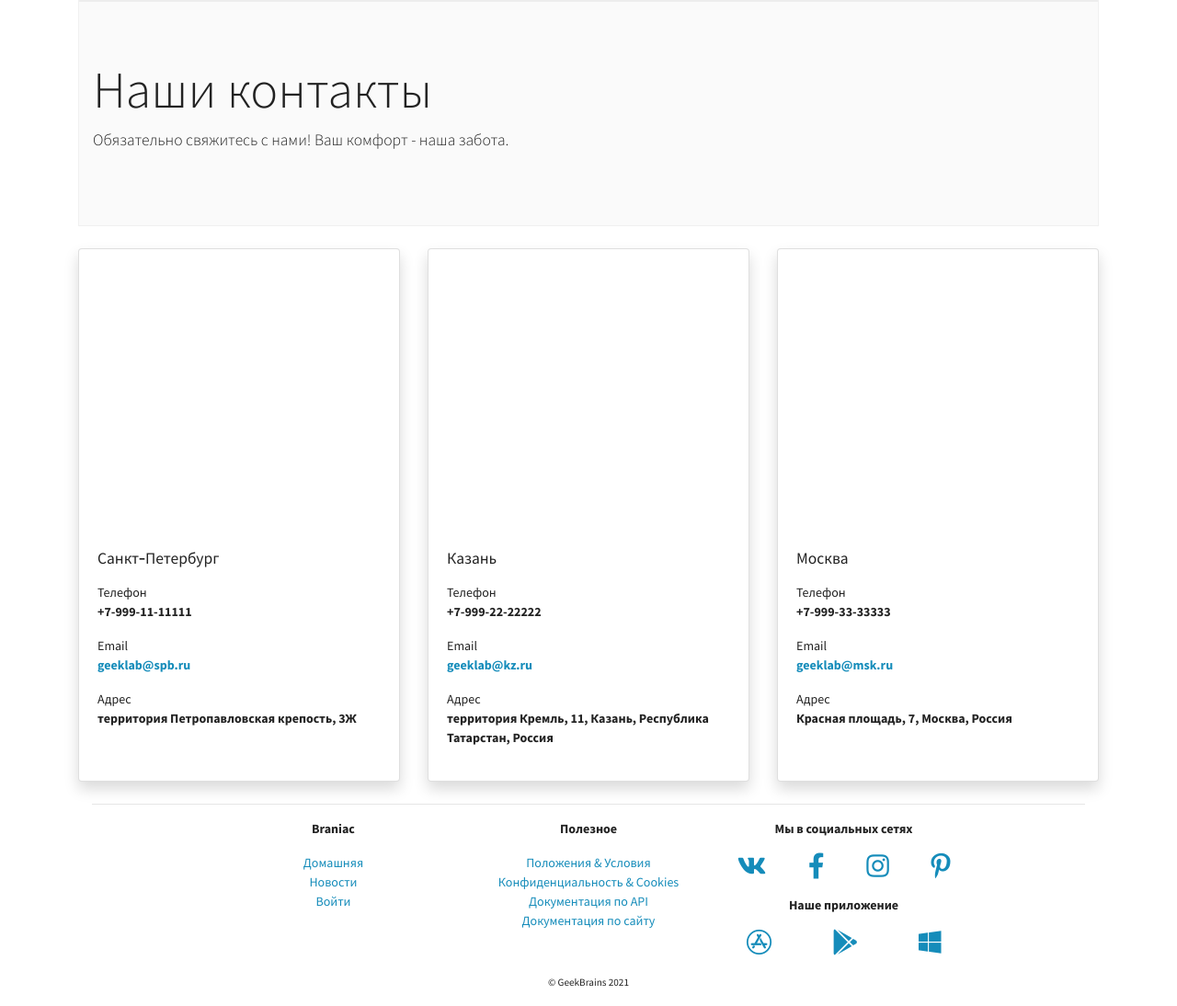
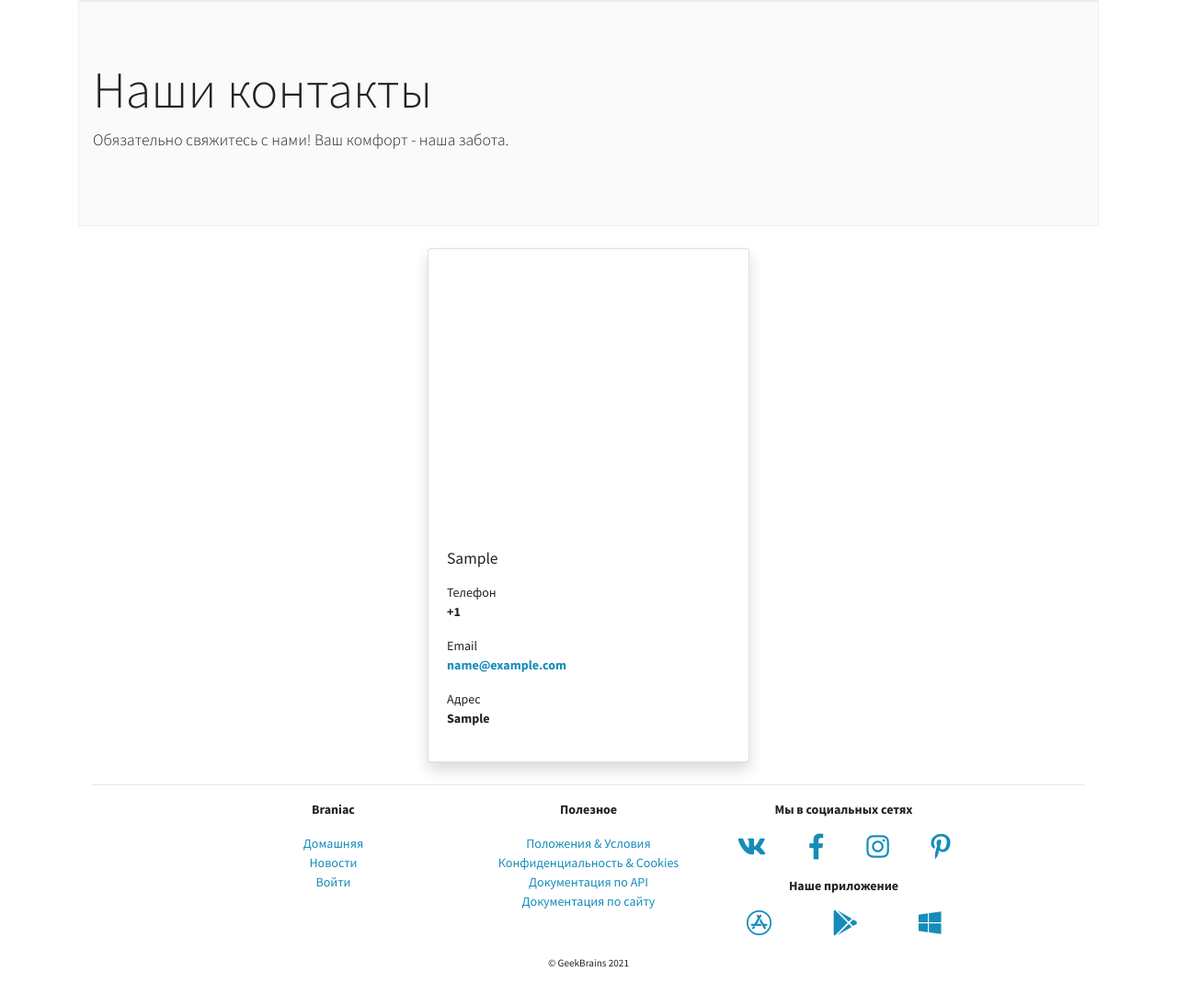
Before and after one commit to HappySeien/DjangoBasic, a Django app: page /mainapp/contacts/ in a window 1280 px wide. Shown: the part 94-1188 px from the top of the page at 92% size. After the commit the page ends 1146 px from the top, so only its background shows below. Run offline with Django 4.2, Linux system fonts and the light colour scheme; tables that the repository leaves empty hold one stand-in row (values such as "Sample post"); some libraries are stand-ins or nearby versions.

Commit message:
lesson-4 hw progress 3
Multi-line description of commit,
feel free to be detailed.

[Ticket: X]

```diff
--- a/my_project/config/settings.py
+++ b/my_project/config/settings.py
@@ -39,6 +39,7 @@ INSTALLED_APPS = [
     'django.contrib.messages',
     'django.contrib.staticfiles',
 
+    'markdownify.apps.MarkdownifyConfig',
     'mainapp',
 ]
 
--- a/my_project/mainapp/templates/mainapp/base.html
+++ b/my_project/mainapp/templates/mainapp/base.html
@@ -9,7 +9,13 @@
 
     {% include 'mainapp/includes/inc_css.html' %}
 
-    <title>Welcome to Braniac!</title>
+    <title>
+        {% block title %}
+
+        Welcome to Braniac!
+
+        {% endblock title %}
+    </title>
 </head>
 
 <body>
--- a/my_project/mainapp/templates/mainapp/contacts.html
+++ b/my_project/mainapp/templates/mainapp/contacts.html
@@ -24,12 +24,12 @@
   <div class="col-sm-6 col-md-6 col-lg-4 pb-2">
     <div class="card h-100 shadow">
       <div class="card-body">
-        <div style="position:relative;overflow:hidden;"><iframe src="{{ contact.map }}" width="100%" height="300" frameborder="0" allowfullscreen="true" style="position:relative; border-radius: 4px;"></iframe> </div>
+        <div style="position:relative;overflow:hidden;"><iframe src="{{ contact.link_to_map }}" width="100%" height="300" frameborder="0" allowfullscreen="true" style="position:relative; border-radius: 4px;"></iframe> </div>
         <h5 class="card-title">{{ contact.city }}</h5>
         <p class="card-text">
         <ul class="list-unstyled">
           <li>Телефон</li>
-          <li><strong>{{ contact.phone }}</strong></li>
+          <li><strong>+{{ contact.phone }}</strong></li>
         </ul>
         <ul class="list-unstyled">
           <li>Email</li>
--- a/my_project/mainapp/templates/mainapp/courses_list.html
+++ b/my_project/mainapp/templates/mainapp/courses_list.html
@@ -11,10 +11,10 @@
             {% for course in courses_list %}
 
                 <div class="card col-sm-12 col-md-6 col-lg-4 border-0">
-                <a href="#">
-                    <img src="{% static course.0 %}" class="card-img-top" alt="...">
+                <a href="{% url 'mainapp:courses_detail' page=page_num pk=course.0 %}">
+                    <img src="{% static course.1 %}" class="card-img-top" alt="...">
                     <div class="card-body">
-                        <h5 class="card-title text-center">{{ course.1 }}</h5>
+                        <h5 class="card-title text-center">{{ course.2 }}</h5>
                     </div>
                 </a>
                 </div>
--- a/my_project/mainapp/templates/mainapp/news.html
+++ b/my_project/mainapp/templates/mainapp/news.html
@@ -24,9 +24,9 @@
     <div class="card my-2">
       <div class="card-body">
         <h5 class="card-title">{{ news.title }}</h5>
-        <h6 class="card-subtitle mb-2 text-muted">{{ news.created_at }}</h6>
+        <h6 class="card-subtitle mb-2 text-muted">{{ news.created_at|date:"Y-m-d h-i-s"  }}</h6>
         <p class="card-text">{{ news.intro }}</p>
-        <a href="#" class="card-link">Подробнее</a>
+        <a href="{% url 'mainapp:news_detail' page=page_num pk=news.pk %}" class="card-link">Подробнее</a>
       </div>
     </div>
 
--- a/my_project/mainapp/urls.py
+++ b/my_project/mainapp/urls.py
@@ -9,12 +9,14 @@ app_name = MainappConfig.name
 urlpatterns = [
     path('', views.IndexView.as_view(), name='index'),
     path('login/', views.LoginView.as_view(), name='login'),
-    path('news/<int:page>/', views.NewsView.as_view(), name='news'),
-    path('news/<int:page>/', views.NewsPaginatorView.as_view(), name='news_paginator'),
+    path('news/<int:page>', views.NewsView.as_view(), name='news'),
+    path('news/<int:page>', views.NewsPaginatorView.as_view(), name='news_paginator'),
+    path("news/<int:page>/?show=<int:pk>", views.NewsDetailView.as_view(), name="news_detail"),
     path('newssearch/', RedirectView.as_view(url='https://yandex.ru/search/', query_string=True), name='news_search'),
     path('contacts/', views.ContactsView.as_view(), name='contacts'),
     path('courses/<int:page>/', views.CoursesListView.as_view(), name='courses'),
     path('courses/<int:page>/', views.CoursesPaginatorView.as_view(), name='courses_paginator'),
+    path("courses/<int:page>/?courses_info=<int:pk>", views.CoursesDetailView.as_view(), name="courses_detail"),
     path('docsite/', views.DocSiteView.as_view(), name='docsite'),
 
 ]
--- a/my_project/mainapp/views.py
+++ b/my_project/mainapp/views.py
@@ -1,7 +1,5 @@
-from multiprocessing import context
-from django.shortcuts import render
+from django.shortcuts import get_object_or_404
 from django.views.generic import TemplateView
-from django.conf import settings
 
 from mainapp import models
 
@@ -49,6 +47,22 @@ class NewsPaginatorView(NewsView):
         return context_data
 
 
+class NewsDetailView(TemplateView):
+    """
+    Отображение тела новости
+    """
+
+    template_name = "mainapp/news_detail.html"
+
+    def get_context_data(self, page, pk=None, **kwargs) -> dict():
+        context_data = super().get_context_data(pk=pk, **kwargs)
+        context_data["news_object"] = get_object_or_404(models.News, pk=pk)
+        context_data['page_num'] = page
+
+        return context_data
+
+
+
 class ContactsView(TemplateView):
     """
     Отображение страницы контакты
@@ -58,27 +72,7 @@ class ContactsView(TemplateView):
     def get_context_data(self, **kwargs) -> dict():
         context_data = super().get_context_data(**kwargs)
 
-        context_data['contacts'] = [
-            {
-                'map': 'https://yandex.ru/map-widget/v1/-/CCUAZHcrhA',
-                'city': 'Санкт‑Петербург',
-                'phone': '+7-999-11-11111',
-                'email': 'geeklab@spb.ru',
-                'adress': 'территория Петропавловская крепость, 3Ж',
-            }, {
-                'map': 'https://yandex.ru/map-widget/v1/-/CCUAZHX3xB',
-                'city': 'Казань',
-                'phone': '+7-999-22-22222',
-                'email': 'geeklab@kz.ru',
-                'adress': 'территория Кремль, 11, Казань, Республика Татарстан, Россия',
-            }, {
-                'map': 'https://yandex.ru/map-widget/v1/-/CCUAZHh9kD',
-                'city': 'Москва',
-                'phone': '+7-999-33-33333',
-                'email': 'geeklab@msk.ru',
-                'adress': 'Красная площадь, 7, Москва, Россия',
-            },
-        ]
+        context_data['contacts'] = models.Contacts.objects.all()
 
         return context_data
 
@@ -91,7 +85,8 @@ class CoursesListView(TemplateView):
 
     def get_context_data(self, page, **kwargs) -> dict():
         context_data = super().get_context_data(**kwargs)
-        context_data['courses_list'] = models.Courses.objects.values_list('cover', 'name')
+
+        context_data['courses_list'] = models.Courses.objects.values_list('pk', 'cover', 'name')
         context_data['page_num'] = page
 
         return context_data
@@ -110,6 +105,22 @@ class CoursesPaginatorView(CoursesListView):
         return context_data
 
 
+class CoursesDetailView(TemplateView):
+    """
+    Отображение подробной информации о курсе
+    """
+
+    template_name = "mainapp/courses_detail.html"
+
+    def get_context_data(self, pk=None, **kwargs) -> dict():
+        context_data = super().get_context_data(**kwargs)
+
+        context_data["course_object"] = get_object_or_404(models.Courses, pk=pk)
+        context_data["lessons"] = models.Lessons.objects.filter(course=context_data["course_object"])
+        context_data["teachers"] = models.CourseTeachers.objects.filter(course=context_data["course_object"])
+
+        return context_data
+
 
 class DocSiteView(TemplateView):
     """
```
Also changed, not shown: my_project/mainapp/templates/mainapp/courses_detail.html (added, +112 -0 lines), my_project/mainapp/templates/mainapp/news_detail.html (added, +23 -0 lines), requirements.txt (+8 -1 lines), my_project/readme.txt, my_project/static/img/no_image.svg (added).
